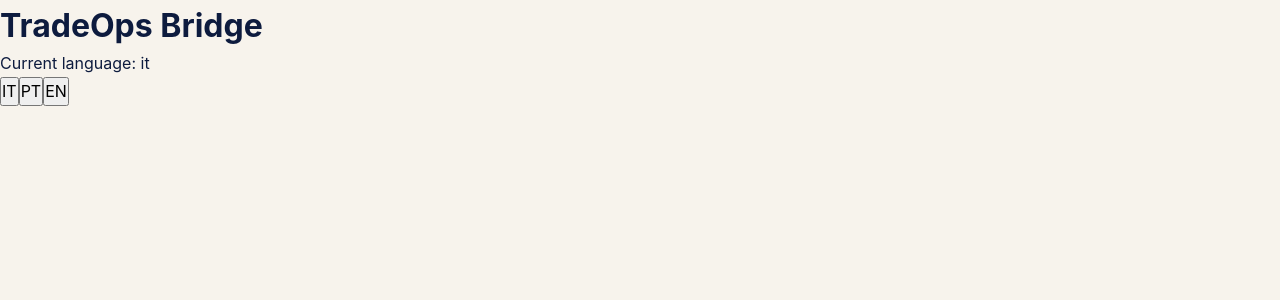
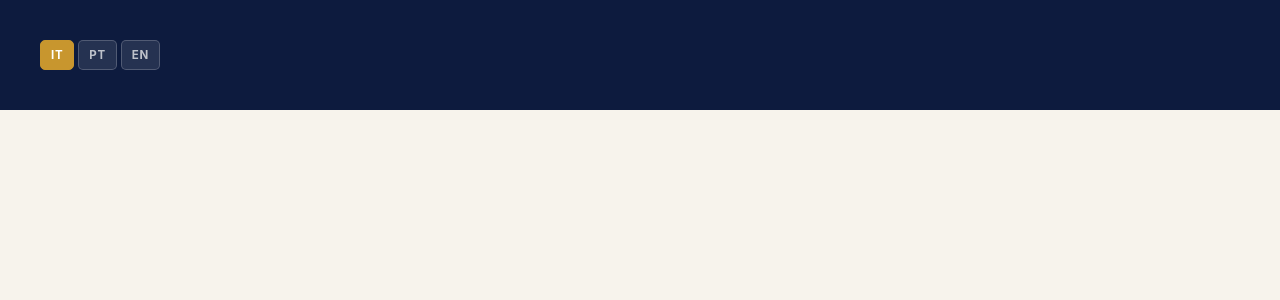
Before and after one commit to NicolauAlfredo/tradeops-bridge, a React (Vite) app: page / in a window 1280 px wide. Shown: the top 300 px of the page. Built offline with nearby package versions, Linux system fonts and the light colour scheme.

Commit message:
feat: add language switcher component

```diff
--- a/src/App.tsx
+++ b/src/App.tsx
@@ -1,16 +1,15 @@
+import LanguageSwitcher from "./components/ui/LanguageSwitcher/LanguageSwitcher";
 import { useLanguage } from "./hooks/useLanguage";
 
 function App() {
   const { language, changeLanguage } = useLanguage();
 
   return (
-    <div>
-      <h1>TradeOps Bridge</h1>
-      <p>Current language: {language}</p>
-
-      <button onClick={() => changeLanguage("it")}>IT</button>
-      <button onClick={() => changeLanguage("pt")}>PT</button>
-      <button onClick={() => changeLanguage("en")}>EN</button>
+    <div style={{ padding: "40px", background: "#0d1b3e" }}>
+      <LanguageSwitcher
+        currentLanguage={language}
+        onChangeLanguage={changeLanguage}
+      />
     </div>
   );
 }
--- /dev/null
+++ b/src/components/ui/LanguageSwitcher/LanguageSwitcher.css
@@ -0,0 +1,31 @@
+.language-switcher {
+  display: flex;
+  gap: 4px;
+}
+
+.language-switcher__button {
+  background: rgba(255, 255, 255, 0.1);
+  border: 1px solid rgba(255, 255, 255, 0.2);
+  color: rgba(255, 255, 255, 0.7);
+  font-size: 0.72rem;
+  font-weight: 700;
+  letter-spacing: 0.06em;
+  padding: 5px 10px;
+  border-radius: 5px;
+  transition:
+    background var(--transition-fast),
+    border-color var(--transition-fast),
+    color var(--transition-fast);
+}
+
+.language-switcher__button:hover {
+  background: rgba(200, 150, 46, 0.25);
+  border-color: var(--color-gold);
+  color: var(--color-gold-light);
+}
+
+.language-switcher__button--active {
+  background: var(--color-gold);
+  border-color: var(--color-gold);
+  color: #fff;
+}
--- /dev/null
+++ b/src/components/ui/LanguageSwitcher/LanguageSwitcher.tsx
@@ -0,0 +1,35 @@
+import { languages } from "../../../data/translations";
+import type { Language } from "../../../types/language.type";
+
+import "./LanguageSwitcher.css";
+
+type LanguageSwitcherProps = {
+  currentLanguage: Language;
+  onChangeLanguage: (language: Language) => void;
+};
+
+function LanguageSwitcher({
+  currentLanguage,
+  onChangeLanguage,
+}: LanguageSwitcherProps) {
+  return (
+    <div className="language-switcher">
+      {languages.map((language) => (
+        <button
+          key={language.code}
+          type="button"
+          className={`language-switcher__button ${
+            currentLanguage === language.code
+              ? "language-switcher__button--active"
+              : ""
+          }`}
+          onClick={() => onChangeLanguage(language.code)}
+        >
+          {language.label}
+        </button>
+      ))}
+    </div>
+  );
+}
+
+export default LanguageSwitcher;
```
